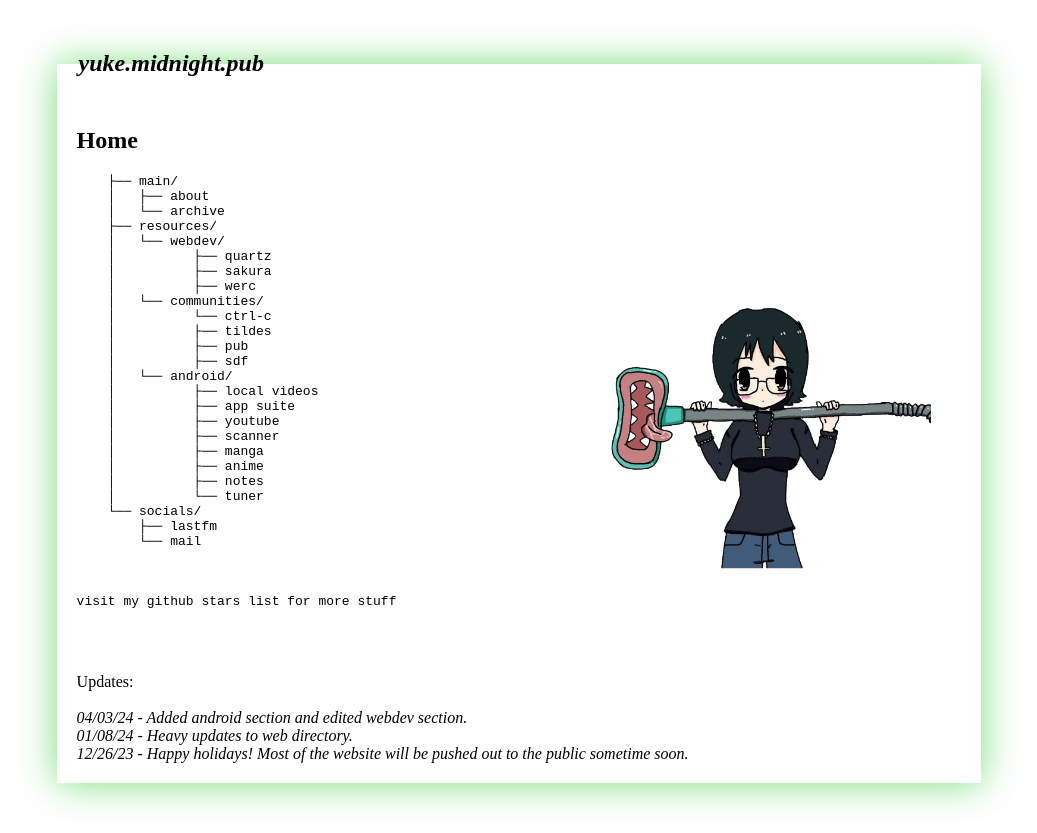
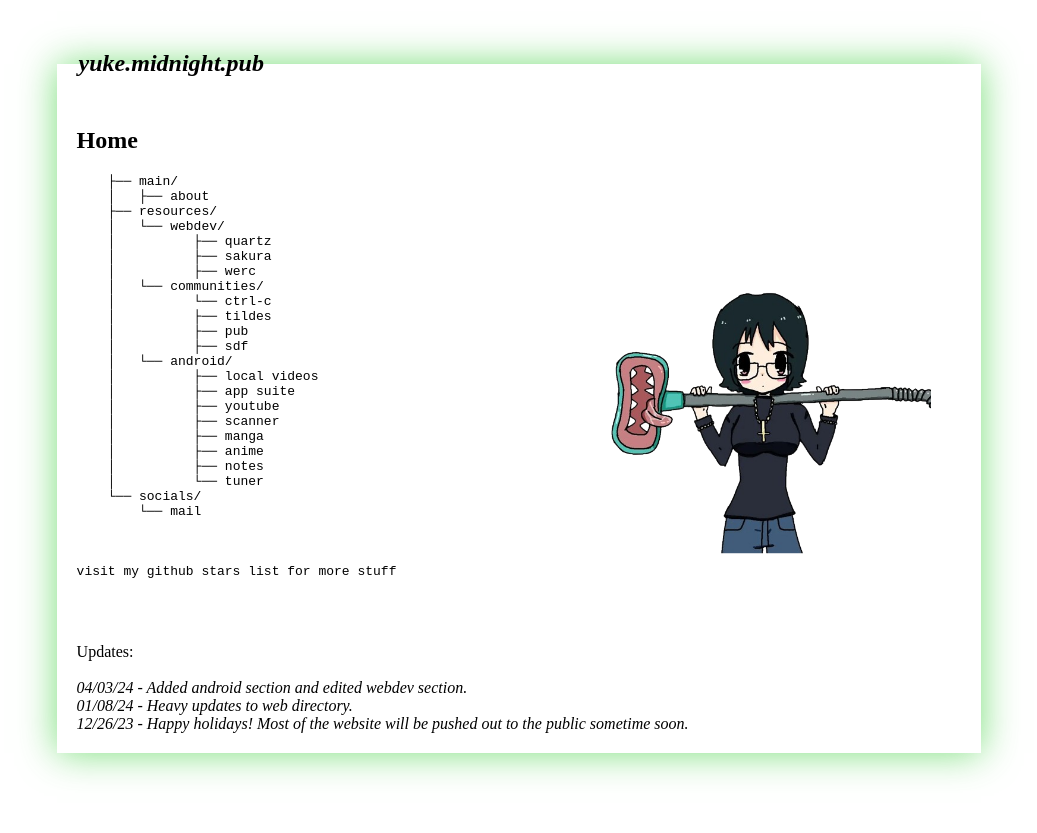
Before and after one commit to sickboyrari/sickboyrari.github.io, a plain HTML site: page index.html in a window 1280 px wide. Shown: the whole page, without its empty margins (121-1158 px from the left). After the commit the page ends 803 px from the top, so only its background shows below. Drawn offline with Linux system fonts and the light colour scheme.

Commit message:
Update index.html

```diff
--- a/index.html
+++ b/index.html
@@ -1,8 +1,8 @@
 <!DOCTYPE html>
 <html lang="en">
-<head><meta http-equiv="Content-Type" content="text/html; charset=UTF-8"><title>home @ yuke</title>
+<head><meta http-equiv="Content-Type" content="text/html; charset=UTF-8"><title>home @ rari</title>
 <link rel="icon" type="image/png" href="./tv.png" />
-<meta name="description" content="yuke's home on the web">
+<meta name="description" content="rari's home on the web">
 <meta name="viewport" content="width=device-width, initial-scale=1.0">
   <style>
     #test {
@@ -54,7 +54,6 @@
     <h2>Home</h2>
     <pre>    ├── main/
     │   ├── <a id="test" href="./404.html" target="_blank">about</a>
-    │   └── <a id="test" href="https://www.are.na/yuke/archive-mu0lmqwbiau" target="_blank">archive</a>
     ├── resources/
     │   └── webdev/
     │          ├── <a id="test" href="https://github.com/jackyzha0/quartz" target="_blank">quartz</a>
@@ -75,7 +74,6 @@
     │          ├── <a id="test" href="https://saber.adil.hanney.org/" target="_blank">notes</a>
     │          └── <a id="test" href="https://github.com/thetwom/Tuner" target="_blank">tuner</a>
     └── socials/
-        ├── <a id="test" href="https://last.fm/user/pentascale" target="_blank">lastfm</a>
         └── <a id="test" href="mailto:yuke@tuta.io" target="_blank">mail </a>
 
    <br>
```
